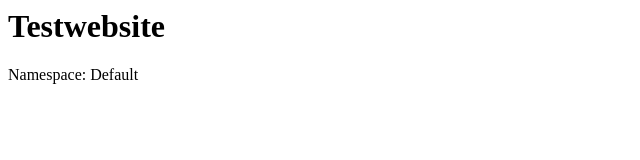
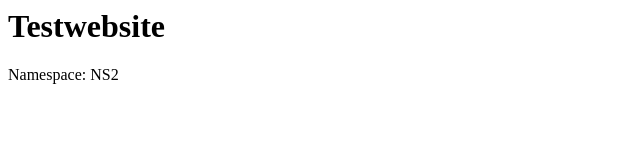
Before and after one commit to cybaspace/website, a plain HTML site: page index.html in a window 1280 px wide. Shown: the full height of the page, 0-640 px from the left. Drawn offline with Linux system fonts and the light colour scheme.

Commit message:
Update index.html

```diff
--- a/index.html
+++ b/index.html
@@ -1,6 +1,6 @@
 <html>
 <body>
 <h1>Testwebsite</h1>
-<p>Namespace: Default</p>
+<p>Namespace: NS2</p>
 </body>
 </html>
```
